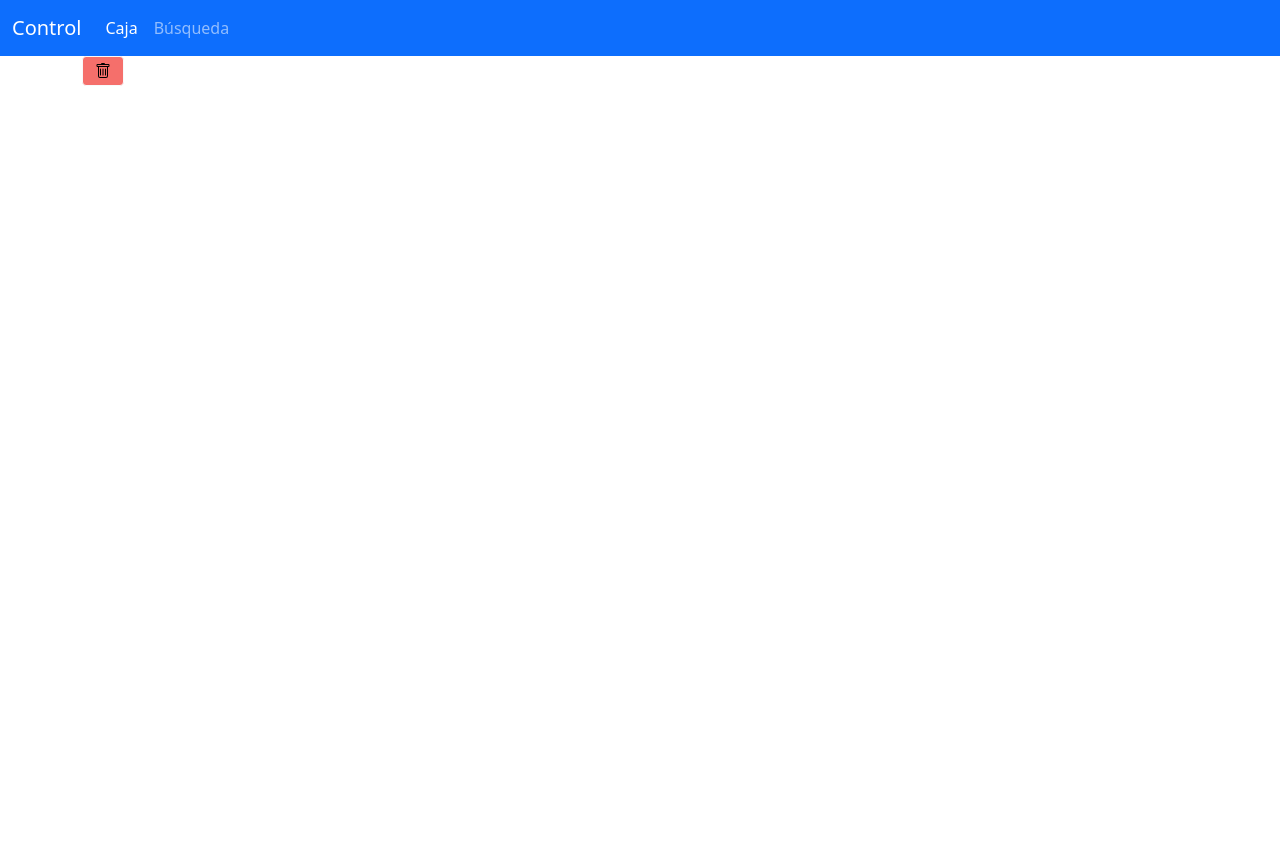
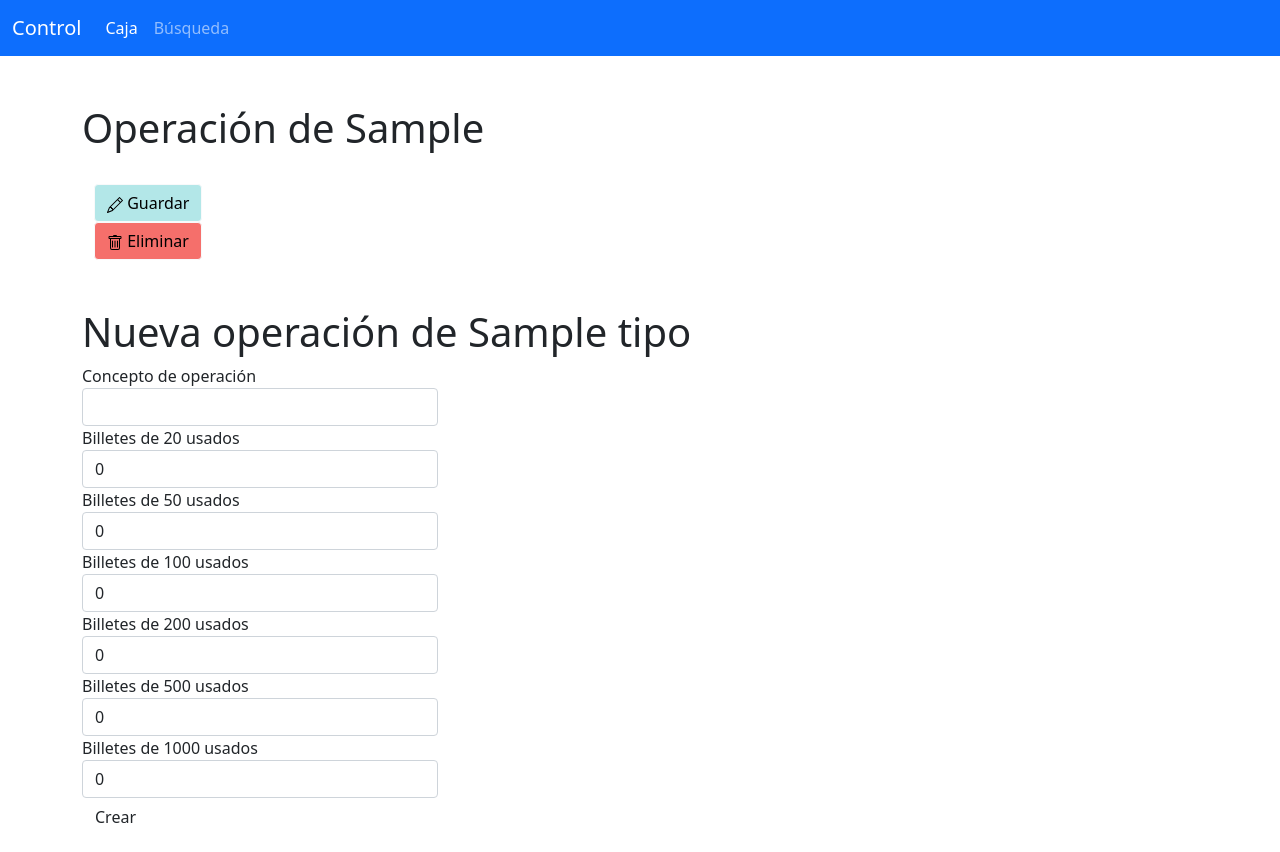
Before and after one commit to carlos-ochoa/app_almacenes, a Flask app: template app/templates/ver.html in a window 1280 px wide. Before the commit the page ends 86 px from the top, so only its background shows below. Run offline with Flask 2, Linux system fonts and the light colour scheme; tables that the repository leaves empty hold one stand-in row (values such as "Sample post"); the template is opened without the code that fills it: values that come from a table or form of the project are taken from there, most other values are stand-ins (such as "Sample title", 1, 10 or a date in 2020); some libraries are stand-ins or nearby versions.

Commit message:
añadida funcion de actualizacion y ux mejorada

```diff
--- a/app/forms.py
+++ b/app/forms.py
@@ -12,3 +12,12 @@ class OperacionForm(FlaskForm):
     billetes_500 = IntegerField('Billetes de 500 usados', validators = [Optional()], default = 0, widget = NumberInput(min = 0))
     billetes_1000 = IntegerField('Billetes de 1000 usados', validators = [Optional()], default = 0, widget = NumberInput(min = 0))
     submit = SubmitField('Crear')
+
+class OperacionUpdateForm(FlaskForm):
+    concepto = StringField('Concepto de operación', validators = [DataRequired()])
+    billetes_20 = IntegerField('Billetes de 20 usados', validators = [Optional()], default = 0, widget = NumberInput(min = 0))
+    billetes_50 = IntegerField('Billetes de 50 usados', validators = [Optional()], default = 0, widget = NumberInput(min = 0))
+    billetes_100 = IntegerField('Billetes de 100 usados', validators = [Optional()], default = 0, widget = NumberInput(min = 0))
+    billetes_200 = IntegerField('Billetes de 200 usados', validators = [Optional()], default = 0, widget = NumberInput(min = 0))
+    billetes_500 = IntegerField('Billetes de 500 usados', validators = [Optional()], default = 0, widget = NumberInput(min = 0))
+    billetes_1000 = IntegerField('Billetes de 1000 usados', validators = [Optional()], default = 0, widget = NumberInput(min = 0))
--- a/app/models.py
+++ b/app/models.py
@@ -12,7 +12,7 @@ class Operacion(db.Model):
     tipo = db.Column(db.String(7), index = True)
 
     def __repr__(self):
-        return f'Operacion de tipo {self.tipo} con total {self.total} y secuencia {self.billetes}'
+        return f'Operacion de tipo {self.tipo} con total {self.total} y secuencia {self.billetes}, en fecha {self.fecha}'
 
 class Resumen(db.Model):
     id = db.Column(db.Integer, primary_key = True)
--- a/app/ops.py
+++ b/app/ops.py
@@ -5,3 +5,7 @@ def calcular_total(billetes):
             int(billetes[2]) * 100 + \
                 int(billetes[3]) * 200 + \
                     int(billetes[4]) * 500 + int(billetes[5]) * 1000
+
+def obtener_billetes(billetes):
+    billetes = billetes.split()
+    return billetes
--- a/app/routes.py
+++ b/app/routes.py
@@ -1,9 +1,10 @@
 from flask import render_template, redirect, url_for, request, flash
+from datetime import datetime
 from app import app
 from app import db
-from app.forms import OperacionForm
+from app.forms import OperacionForm, OperacionUpdateForm
 from app.models import Operacion, Resumen
-from app.ops import calcular_total
+from app.ops import calcular_total, obtener_billetes
 
 
 @app.route('/operacion/<string:tipo>', methods = ['GET','POST'])
@@ -17,6 +18,7 @@ def operacion(tipo):
             o = Operacion(concepto = form.concepto.data, billetes = billetes_str, total = total, tipo = tipo)
             db.session.add(o)
             db.session.commit()
+            return redirect(url_for('caja'))
         else:
             flash('Ha ocurrido un error en la alta de la operación')
     return render_template('operacion.html',title = 'Operaciones', form = form, tipo = tipo)
@@ -27,15 +29,34 @@ def resumen():
 
 @app.route('/caja')
 def caja():
-    entradas = Operacion.query.filter_by(tipo = 'entrada').all()
-    return render_template('caja.html', saldo_total = 0.0, cambio = 0.0, entradas = entradas)
+    fecha = datetime.today().strftime('%Y-%m-%d')
+    entradas = Operacion.query.filter_by(tipo = 'entrada', fecha = fecha).all()
+    salidas = Operacion.query.filter_by(tipo = 'salida', fecha = fecha).all()
+    return render_template('caja.html', saldo_total = 0.0, cambio = 0.0, entradas = entradas, salidas = salidas)
 
-@app.route('/ver/<int:id>')
+@app.route('/ver/<int:id>', methods = ['GET','POST'])
 def ver(id):
     operacion = Operacion.query.filter_by(id = id).first()
-    return render_template('ver.html', operacion = operacion)
-
+    billetes = obtener_billetes(operacion.billetes)
+    if request.method == 'POST':
+        form = OperacionForm()
+        billetes_str =  f'{form.billetes_20.data} {form.billetes_50.data} {form.billetes_100.data} \
+                {form.billetes_200.data} {form.billetes_500.data} {form.billetes_1000.data}'
+        operacion.concepto = form.concepto.data
+        operacion.billetes = billetes_str
+        operacion.total = calcular_total(billetes_str)
+        db.session.commit()
+        redirect(url_for('caja'))
+    if request.method == 'GET':
+        form = OperacionForm(concepto = operacion.concepto, billetes_20 = billetes[0], \
+            billetes_50 = billetes[1], billetes_100 = billetes[2], \
+            billetes_200 = billetes[3], billetes_500 = billetes[4], \
+            billetes_1000 = billetes[5])
+    return render_template('ver.html', operacion = operacion, form = form)
 
 @app.route('/eliminar/<int:id>')
 def eliminar(id):
-    return "eliminado"
+    operacion = Operacion.query.filter_by(id = id).first()
+    db.session.delete(operacion)
+    db.session.commit()
+    return redirect(url_for('caja'))
--- a/app/templates/ver.html
+++ b/app/templates/ver.html
@@ -2,9 +2,38 @@
 
 {% block app_content %}
 {% import 'components.html' as comp %}
-<button class="btn btn-light" style="background-color: #F56F6B;" data-bs-toggle="modal" data-bs-target="#Modal1">
+{% import 'bootstrap/wtf.html' as wtf %}
+
+<br><br>
+<h1>Operación de {{ operacion.tipo }}</h1>
+
+<br>
+<div class="container">
+    <div class="col">
+        <button class="btn btn-light" style="background-color: #B3E7E8;" data-bs-toggle="modal" data-bs-target="#ModalGuardar">
+          <img src="{{ url_for('static', filename = 'pencil.svg' )}}" alt="">
+          Guardar
+        </button>
+    </div>
+    <div class="col">
+      <button class="btn btn-light" style="background-color: #F56F6B;" data-bs-toggle="modal" data-bs-target="#Modal1">
         <img src="{{ url_for('static', filename = 'trash.svg' )}}" alt="">
-</button>
+        Eliminar
+      </button>
+    </div>
+  </div>
+</div>
+
+<br><br>
+<div class="container">
+  <h1>Nueva operación de {{tipo}}</h1>
+  <div class = "row">
+      <div class = "col-md-4">
+          {{wtf.quick_form(form)}}
+      </div>
+  </div>
+</div>
+
 
 <div class="modal fade" id="Modal1" tabindex="-1" aria-labelledby="exampleModalLabel" aria-hidden="true">
         <div class="modal-dialog modal-dialog-centered">
@@ -24,4 +53,22 @@
           </div>
         </div>
     </div>
+
+    <div class="modal fade" id="ModalGuardar" tabindex="-1" aria-labelledby="exampleModalLabel" aria-hidden="true">
+        <div class="modal-dialog modal-dialog-centered">
+          <div class="modal-content">
+            <div class="modal-header">
+              <h5 class="modal-title" id="staticBackdropLabel">Editar {{ operacion.tipo }}</h5>
+              <button type="button" class="btn-close" data-bs-dismiss="modal" aria-label="Close"></button>
+            </div>
+            <div class="modal-body">
+              ¿Guardar los cambios?
+            </div>
+            <div class="modal-footer">
+              <button type="button" class="btn btn-secondary" data-bs-dismiss="modal">Cancelar</button>
+              <a type="submit" class="btn btn-success" href="{{ url_for('ver', id = operacion.id, _method = 'POST') }}">Aceptar</a>
+            </div>
+          </div>
+        </div>
+    </div>
 {% endblock %}
```
Also changed, not shown: app/templates/caja.html (+38 -2 lines), app.db, app/static/plus-circle.svg (added), app/templates/components.html (line endings or trailing spaces).
